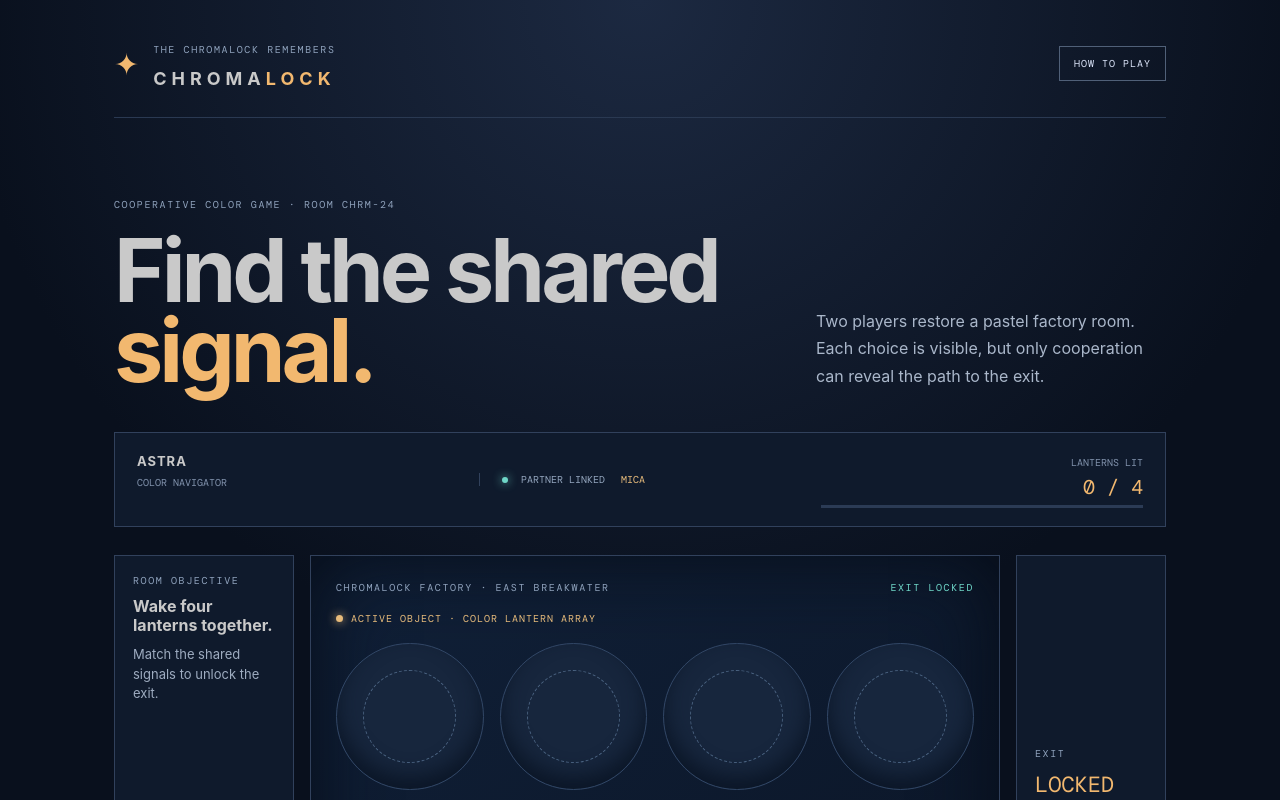
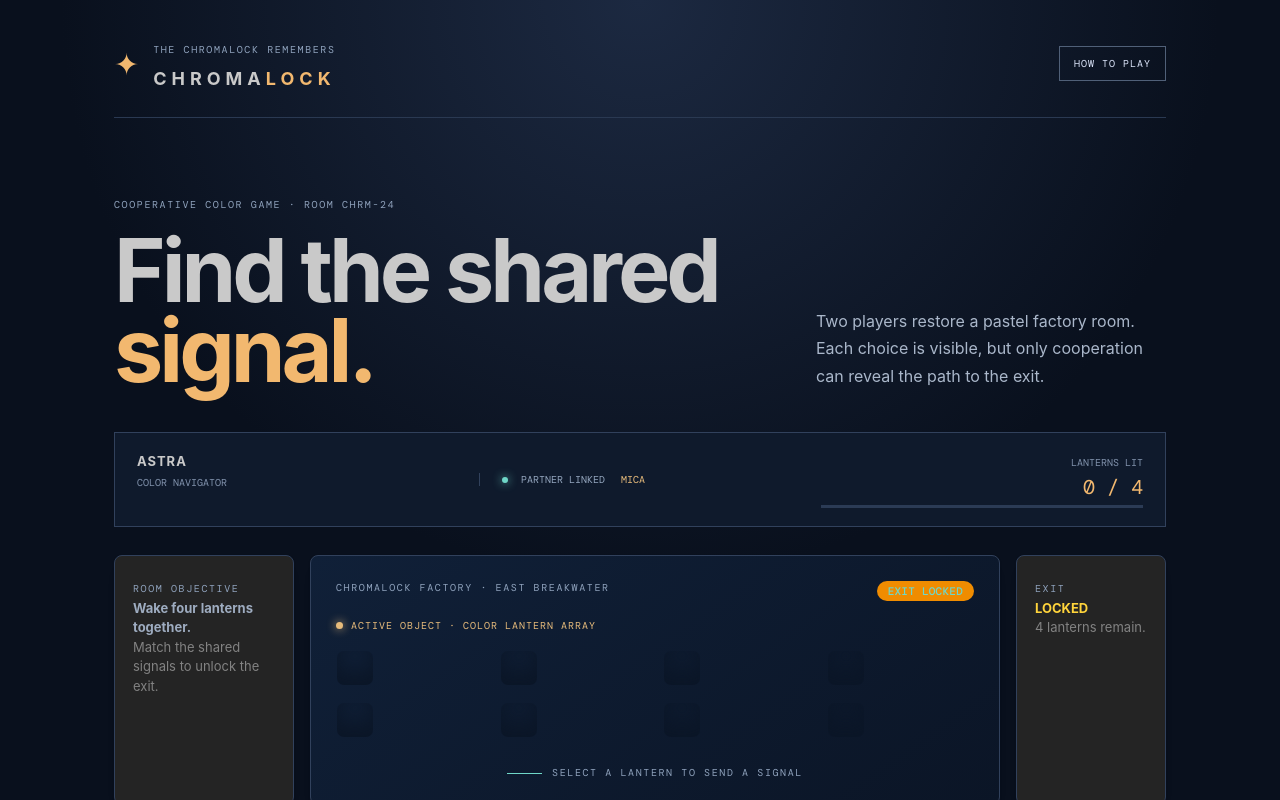
Before and after one commit to GemsForge/Chromalock, a React (Vite) app: page / in a window 1280 px wide. Shown: the top 800 px of the page. Built offline with nearby package versions, Linux system fonts and the light colour scheme.

Commit message:
feat(ui): #9 use Mantine room components

```diff
--- a/src/features/constellation/components/ChromalockBoard.tsx
+++ b/src/features/constellation/components/ChromalockBoard.tsx
@@ -1,3 +1,4 @@
+import { Badge, Button, Paper, Text } from '@mantine/core';
 import type { Lantern } from '../model/useChromalockGame';
 
 type BoardProps = {
@@ -11,14 +12,18 @@ export function ChromalockBoard({ lanterns, choose, selected, litCount }: BoardP
   const complete = litCount === 4;
   return (
     <section className="factory-room" aria-label="Chromalock factory room">
-      <aside className="room-panel room-objective"><span className="kicker">ROOM OBJECTIVE</span><strong>Wake four lanterns together.</strong><p>Match the shared signals to unlock the exit.</p></aside>
-      <section className="play-zone">
-        <div className="shoreline"><span>CHROMALOCK FACTORY · EAST BREAKWATER</span><span>{complete ? 'EXIT UNLOCKED' : 'EXIT LOCKED'}</span></div>
+      <Paper component="aside" className="room-panel room-objective" radius="md" shadow="sm">
+        <span className="kicker">ROOM OBJECTIVE</span>
+        <Text fw={700}>Wake four lanterns together.</Text>
+        <Text size="sm" c="dimmed">Match the shared signals to unlock the exit.</Text>
+      </Paper>
+      <Paper component="section" className="play-zone" radius="md" shadow="sm">
+        <div className="shoreline"><span>CHROMALOCK FACTORY · EAST BREAKWATER</span><Badge color={complete ? 'teal' : 'yellow'}>{complete ? 'EXIT UNLOCKED' : 'EXIT LOCKED'}</Badge></div>
         <div className="active-object"><span className="active-dot" aria-hidden="true" /><span>ACTIVE OBJECT · COLOR LANTERN ARRAY</span></div>
-        <div className="lantern-grid">{lanterns.map((lantern) => <button key={lantern.id} className={`lantern ${lantern.color} ${lantern.revealed ? 'revealed' : ''} ${lantern.lit ? 'lit' : ''} ${selected.includes(lantern.id) ? 'selected' : ''}`} onClick={() => choose(lantern.id)} aria-label={`Lantern ${lantern.id + 1}`}>{(lantern.revealed || lantern.lit) && <span>{lantern.glyph}</span>}</button>)}</div>
+        <div className="lantern-grid">{lanterns.map((lantern) => <Button key={lantern.id} variant="subtle" className={`lantern ${lantern.color} ${lantern.revealed ? 'revealed' : ''} ${lantern.lit ? 'lit' : ''} ${selected.includes(lantern.id) ? 'selected' : ''}`} onClick={() => choose(lantern.id)} aria-label={`Lantern ${lantern.id + 1}`}>{(lantern.revealed || lantern.lit) && <span>{lantern.glyph}</span>}</Button>)}</div>
         <div className="turn-note" aria-live="polite"><span className="signal-line" />{selected.length === 1 ? 'SIGNAL SENT · PARTNER IS LISTENING' : 'SELECT A LANTERN TO SEND A SIGNAL'}</div>
-      </section>
-      <aside className="room-panel room-exit"><span className="kicker">EXIT</span><strong>{complete ? 'OPEN' : 'LOCKED'}</strong><p>{complete ? 'The room is clear. Move together.' : `${4 - litCount} lanterns remain.`}</p></aside>
+      </Paper>
+      <Paper component="aside" className="room-panel room-exit" radius="md" shadow="sm"><span className="kicker">EXIT</span><Text fw={700} c={complete ? 'teal' : 'yellow'}>{complete ? 'OPEN' : 'LOCKED'}</Text><Text size="sm" c="dimmed">{complete ? 'The room is clear. Move together.' : `${4 - litCount} lanterns remain.`}</Text></Paper>
     </section>
   );
 }
```
